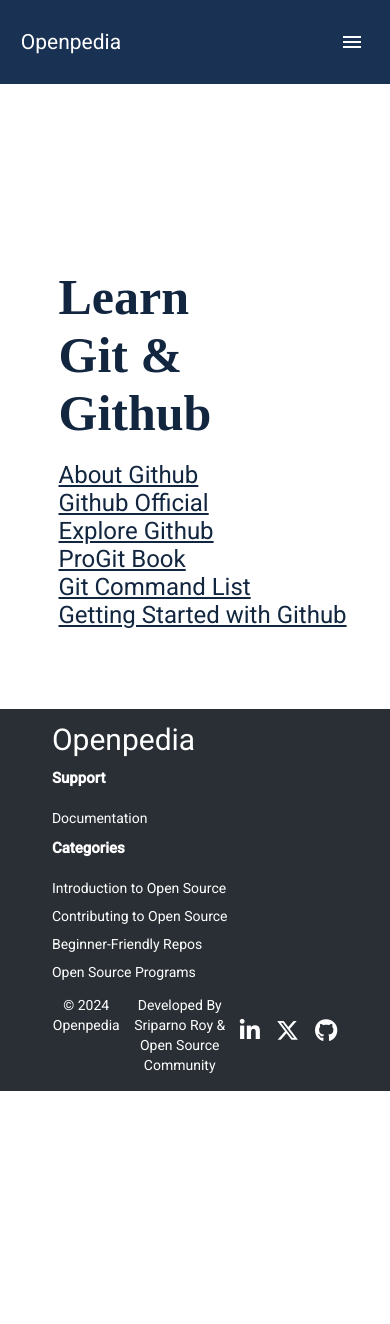
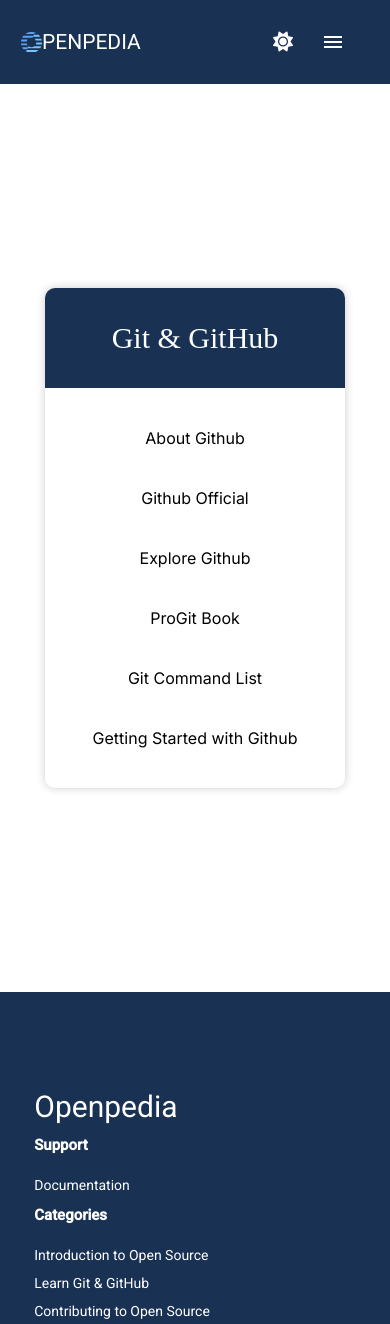
Before and after one commit to Sriparno08/Openpedia, a website built with webpack: page client/git/index.html in a window 390 px wide. Shown: the top 1324 px of the page. Before the commit the page ends 1091 px from the top, so only its background shows below. Built offline with nearby package versions, Linux system fonts and the light colour scheme; a web font is replaced by a local one.

Commit message:
UI: Fix 'Learn Git & GitHub' Page Appearance

```diff
--- a/client/git/app.js
+++ /dev/null
@@ -1 +0,0 @@
-let
--- a/client/git/git.css
+++ b/client/git/git.css
@@ -1,221 +1,81 @@
-main{
-    margin-top: 10vh;
-    padding: 5rem 0;
+/* import inter and markazi text from google */
+@import url('https://fonts.googleapis.com/css2?family=Inter:wght@400;700&family=Markazi+Text:wght@400;500;600;700&display=swap');
+
+.containerLearner{
+  display: flex;
+  justify-content: center;
+  align-items: center;
+  height: 100vh;
+  margin: 2rem 0;
 }
 
-.container1{
-    font-family: 'Markazi Text', serif;
-    width:50vw;
-    color: rgb(18, 38, 64);
-    /* text-align: center; */
-    font-size: 25px;
-    margin-left: 15vw;
-    /* margin-right: 550px; */
-}
-.container2{
-    /* text-align: center; */
-    color: rgb(18, 38, 64);
-    width: 50vw;
-    font-size: x-large;
-    margin-left: 15vw;
-    /* margin-right: 550px; */
-    margin-bottom: 50px;
+.mainLearner {
+  width: 500px;
+  height: 500px;
+  background-color: var(--bg);
+  border-radius: 10px;
+  box-shadow: var(--box-shadow);
 }
 
-
-
-/* Responsive Media Query */
-/* @media screen and (max-width: 768px){
-    .heading{
-        padding:0;
-        text-align: center;
-    }
-} */
-
-footer {
-    background-color: rgb(18, 38, 64);
-    position: absolute;
+.main-title-learner {
   width: 100%;
-    padding: 100px 0 30px;
-    font-size: 13px;
-    line-height: 20px;
+  height: 100px;
+  background-color: var(--bgg);
+  border-radius: 10px 10px 0 0;
+  display: flex;
+  justify-content: center;
+  align-items: center;
 }
 
-  footer .creator {
+.main-title-learner h1 {
+  font-family: 'Markazi Text', serif;
+  font-size: 40px;
+  font-weight: 500;
   color: white;
-    text-align: justify;
-    justify-content: space-between;
-    font-size: 14px;
 }
 
-  .contain {
-    display: grid;
+.main-content-learner-links {
+  width: 100%;
+  height: 400px;
+  display: flex;
+  flex-direction: column;
+  justify-content: center;
+  align-items: center;
 }
 
-  .row {
-    width: 85%;
-    margin: auto;
+.main-content-learner-links a {
+  width: 300px;
+  height: 50px;
+  background-color: var(--bg);
+  border-radius: 10px;
+  margin: 10px;
   display: flex;
-    flex-wrap: wrap;
-    align-items: flex-start;
-    justify-content: space-between;
+  justify-content: center;
+  align-items: center;
+  text-decoration: none;
+  color: var(--txt);
+  font-family: 'Inter', sans-serif;
+  font-size: 20px;
+  font-weight: 400;
+  transition: all 0.3s ease-in-out;
 }
 
-  .col {
-    flex-basis: 25%;
-    padding: 10px;
+.main-content-learner-links a:hover {
   color: white;
-    padding-bottom: 50px;
+  background-color: var(--bgg);
 }
 
-  footer a {
-    margin-bottom: 0.5rem;
-    color: #ffffff;
+@media screen and (max-width: 550px){
+  .mainLearner {
+    width: 300px;
+    height: 500px;
+  }
+  .main-title-learner h1 {
     font-size: 30px;
-    display: block;
   }
-
-  footer a:link {
-    text-decoration: none;
-  }
-
-  footer a:visited {
-    text-decoration: none;
-  }
-
-  footer a:hover {
-    text-decoration: none;
-  }
-
-  footer a:active {
-    text-decoration: none;
-  }
-
-  /* Add margin-bottom to the headings in the footer */
-  footer .col h3 {
-    margin-bottom: 20px;
-  }
-
-  .social{
-    display: flex;
-    align-items: center;
-    gap: 1rem;
-  }
-
-  .about-footer {
-    padding-top: 15px;
-    color: #ffffff;
-    font-size: 11px;
-    font-stretch: semi-condensed;
-  }
-
-  @media (max-width: 768px) {
-    .row {
-      flex-direction: column;
-    }
-
-    .col {
-      padding: 5px;
-    }
-
-    footer .creator {
-      text-align: left;
+  .main-content-learner-links a {
+    width: 250px;
+    height: 40px;
+    font-size: 16px;
   }
 }
-
-  footer .end {
-    padding: 0 2rem;
-    display: flex;
-    justify-content: space-between;
-  }
-
-  .to-top {
-    background: white;
-    position: fixed;
-    bottom: 16px;
-    right: 32px;
-    width: 50px;
-    height: 50px;
-    border-radius: 50%;
-    display: flex;
-    align-items: center;
-    justify-content: center;
-    font-size: 32px;
-    color: #1f1f1f;
-    text-decoration: none;
-    opacity: 0;
-    pointer-events: none;
-    transition: all 0.4s;
-  }
-
-  .to-top.active {
-    bottom: 32px;
-    pointer-events: auto;
-    opacity: 1;
-  }
-
-  .hero-img {
-    border: 2px solid white;
-    height: 70%;
-    width: 90%;
-  }
-  .footer-links{
-    font-size: 14px;
-    text-decoration:none;
-    color: white;
-
-  }
-  .footer-links:hover {
-    color: #5abdd3;
-    cursor: pointer;
-  }
-
-  .to-top {
-    background: white;
-    position: fixed;
-    bottom: 16px;
-    right: 32px;
-    width: 50px;
-    height: 50px;
-    border-radius: 50%;
-    display: flex;
-    align-items: center;
-    justify-content: center;
-    font-size: 32px;
-    color: #1f1f1f;
-    text-decoration: none;
-    opacity: 0;
-    pointer-events: none;
-    transition: all 0.4s;
-  }
-
-  .to-top.active {
-    bottom: 32px;
-    pointer-events: auto;
-    opacity: 1;
-  }
-
-  .to-top:hover{
-    text-decoration: none;
-
-  }
-
-  #socialicons {
-    transition: .5s;
-    text-decoration: none;
-    color: inherit;
-  }
-
-  #socialicons i {
-    color: inherit;
-  }
-
-  #socialicons a:hover::before {
-    transform: scale(1.1);
-  }
-
-  #socialicons a:hover {
-    color: inherit;
-    color: #00bcd4;
-    text-shadow: 0 0 5px #00bcd4;
-  }
--- a/client/git/index.html
+++ b/client/git/index.html
@@ -1,55 +1,70 @@
 <!DOCTYPE html>
 <html lang="en">
+
 <head>
-    <meta charset="UTF-8" />
-    <meta name="viewport" content="width=device-width, initial-scale=1.0" />
+  <meta charset="UTF-8">
+  <meta name="viewport" content="width=device-width, initial-scale=1.0">
+  <title>Openpedia</title>
+  <link rel="stylesheet" href="https://cdnjs.cloudflare.com/ajax/libs/font-awesome/6.5.1/css/all.min.css">
+  <link rel="stylesheet" href="../styles.css">
+  <link rel="stylesheet" href="git.css">
+  <link rel="stylesheet" href="../src/theme/theme_switch.css">
+  <link rel="shortcut icon" href="../assets/oLogo.svg" type="image/x-icon">
+</head>
 
-    <title>Openpedia - Learn Git & Github</title>
-    <link rel="shortcut icon" href="../assets/oLogo.svg" type="image/x-icon">
+<body>
+  <main class="container">
 
-    <link rel="stylesheet" href="style.css" />
-    <link rel="stylesheet" href="git.css" />
-    <link rel="stylesheet" href="../styles.css" />
-    <link href="https://fonts.googleapis.com/css?family=Markazi+Text" rel="stylesheet" />
-    <link href="https://fonts.googleapis.com/css2?family=Inter:wght@400;500;600;700&display=swap" rel="stylesheet" />
-    <link rel="stylesheet" href="https://cdnjs.cloudflare.com/ajax/libs/font-awesome/6.5.1/css/all.min.css">
-</head>
-<body>
 
     <header>
       <div class="title-container">
-        <p class="title"><a href="../index.html" class="link">Openpedia</a></p>
+        <p class="title"><a href="../index.html" class="link"><img src="../assets/oLogo.svg"
+              alt="Openpedia">PENPEDIA</a>
+        </p>
+      </div>
+      <div class="elemContainer">
+        <div id="themeBody">
+          <button id="themeToggle">
+            <i class="fas fa-sun"></i>
+            <i class="fas fa-moon"></i>
+          </button>
+        </div>
 
         <div class="hamburger">
           <span class="bar"></span>
           <span class="bar"></span>
           <span class="bar"></span>
         </div>
-    </div>
+
         <ul class="links">
-        <li class="item"><a href="../index.html" class="link">Home</a></li>
+          <li class="item"><a href="#about" class="link">About</a></li>
+          <li class="item"><a href="../faq/index.html" class="link" target="_blank">FAQ</a></li>
           <li class="item">
-            <a href="../faq/index.html" class="link">FAQ</a>
-        </li>
-        <li class="item">
-            <a href="https://github.com/Sriparno08/Openpedia"  class="link">GitHub</a>
+            <a href="https://github.com/Sriparno08/Openpedia" class="link">GitHub</a>
           </li>
         </ul>
+      </div>
     </header>
-<br/>
-<main>
-    <div class="container1"><h1>Learn Git & Github</h1></div>
-    <br/>
-    <div><a class="container2" href="https://github.com/about" target="_blank" >About Github</a></div>
-    <div><a class="container2" href="https://github.com/github" target="_blank" >Github Official</a></div>
-    <div><a class="container2" href="https://github.com/explore" target="_blank" >Explore Github</a></div>
-    <div><a class="container2" href="https://git-scm.com/book/en/v2" target="_blank" >ProGit Book</a></div>
-    <div><a class="container2" href="https://git-scm.com/docs" target="_blank" >Git Command List</a></div>
-    <div><a class="container2" href="https://docs.github.com/en/get-started" target="_blank" >Getting Started with Github</a></div>
 
-</main>
+    <!-- Main Content -->
+    <div class="containerLearner">
+      <div class="mainLearner">
+        <div class="main-title-learner">
+          <h1>Git & GitHub</h1>
+        </div>
+        <div class="main-content-learner-links">
+          <a href="https://github.com/about" target="_blank">About Github</a>
+          <a href="https://github.com/github" target="_blank">Github Official</a>
+          <a href="https://github.com/explore" target="_blank">Explore Github</a>
+          <a href="https://git-scm.com/book/en/v2" target="_blank">ProGit Book</a>
+          <a href="https://git-scm.com/docs" target="_blank">Git Command List</a>
+          <a href="https://docs.github.com/en/get-started" target="_blank">Getting Started with
+            Github</a>
+        </div>
+      </div>
+    </div>
 
-<!-- Updated Footer -->
+    <!-- Footer Section -->
     <footer>
       <div class="contain">
         <div class="row">
@@ -62,16 +77,16 @@
           </div>
           <div class="col">
             <h3 id="Solutions" style="font-size: 15px;">Categories</h3>
-          <p><a href="../Introduction-opensource/index.html"
-              class="footer-links">Introduction to Open Source</a></p>
-          <p><a href="https://openpedia.netlify.app/contributing-to-open-source"
-            class="footer-links">Contributing to
+            <p><a href="../Introduction-opensource/index.html" class="footer-links">Introduction to Open Source</a></p>
+            <p><a href="" onclick="window.location.reload()" class="footer-links">Learn Git &
+                GitHub</a></p>
+            <p><a href="https://openpedia.netlify.app/contributing-to-open-source" class="footer-links">Contributing
+                to
                 Open Source</a></p>
-          <p><a href="../beginner-friendly-repo/index.html"
-            class="footer-links">Beginner-Friendly
+            <p><a href="../beginner-friendly-repo/index.html" class="footer-links">Beginner-Friendly
                 Repos</a></p>
-          <p><a href="../opensource_programs/index.html"
-            class="footer-links">Open Source Programs</a></p>
+            <p><a href="../opensource_programs/index.html" class="footer-links">Open Source
+                Programs</a></p>
           </div>
         </div>
 
@@ -79,19 +94,24 @@
           <span class="copyright">&copy; 2024 Openpedia</span>
           <span class="creator">Developed By Sriparno Roy & Open Source Community</span>
           <span class="social media" id="socialicons">
-          <i ><a href="https://www.linkedin.com/in/sriparnoroy" class="fa-brands fa-linkedin-in"></a></i>
-          <i ><a href="https://twitter.com/Sriparno08"class="fa-brands fa-x-twitter"></a></i>
-          <i ><a href="https://github.com/Sriparno08"class="fa-brands fa-github"></a></i>
+            <i><a href="https://www.linkedin.com/in/sriparnoroy" class="fa-brands fa-linkedin-in"></a></i>
+            <i><a href="https://twitter.com/Sriparno08" class="fa-brands fa-x-twitter"></a></i>
+            <i><a href="https://github.com/Sriparno08" class="fa-brands fa-github"></a></i>
           </span>
         </div>
       </div>
     </footer>
+
+    <!-- Goto Top Button -->
+    <div>
       <a href="#" class="to-top">
         <i class="fas fa-chevron-up"></i>
       </a>
+    </div>
 
+    <script src="../app.js"></script>
+    <script src="../src/theme/theme_switch.js"></script>
+  </main>
+</body>
 
-<script src="script.js" async defer></script>
-<script src="../app.js" async defer></script>
-</body>
 </html>
--- a/client/styles.css
+++ b/client/styles.css
@@ -18,7 +18,7 @@
   --bg: white;
   --txt: black;
   --bgg: rgb(25, 50, 84);
-
+  --box-shadow: 0 0 10px 0 rgba(0, 0, 0, 0.2);
 }
 
 /* .toggle input[type='checkbox'] {
@@ -84,6 +84,7 @@
   --bg: #1a1a1a;
   --txt: rgb(216, 216, 216);
   --bgg: rgb(18, 37, 63);
+  --box-shadow: 0 0 10px 0 rgba(255, 255, 255, 0.5);
 
 }
 
@@ -592,6 +593,7 @@
     justify-content: space-between;
     align-items: center;
   }
+}
 
   @media (min-width: 1024px) {
     .categories-container .categories {
```
Lines whose indentation alone changed are shown as unchanged.
